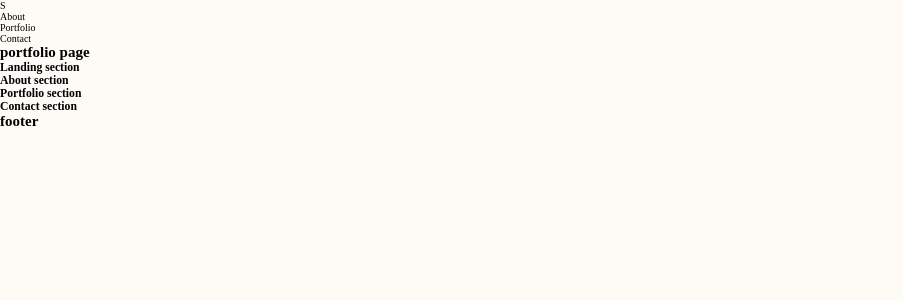
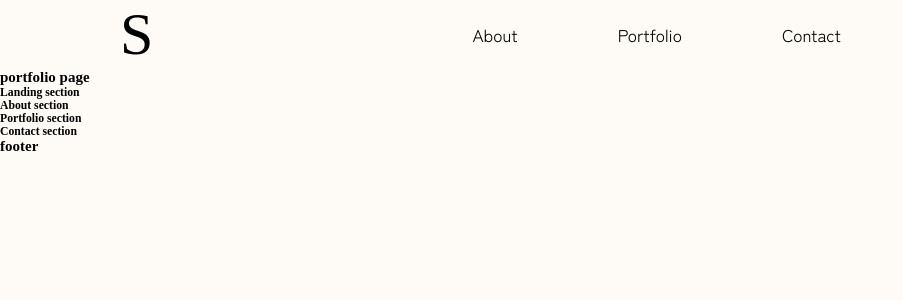
Before and after one commit to saraavvi/portfolio, a Vue app: page / in a window 1280 px wide. Shown: the top 300 px of the page, without its empty margins (0-903 px from the left). Built offline with nearby package versions, Linux system fonts and the light colour scheme; a web font is replaced by a local one.

Commit message:
:lipstick: add style to header

```diff
--- a/src/components/TheHeader.vue
+++ b/src/components/TheHeader.vue
@@ -1,12 +1,35 @@
 <template>
-    <header>
-        <nav>
-            <ul>
-                <li><a href="#landing">S</a></li>
-                <li><a href="#about">About</a></li>
-                <li><a href="#portfolio">Portfolio</a></li>
-                <li><a href="#contact">Contact</a></li>
-            </ul>
+        <nav class="nav">
+            <a class="logo" href="#landing">S</a>
+            <div class="links-container">
+                <a class="nav-link" href="#about">About</a>
+                <a class="nav-link" href="#portfolio">Portfolio</a>
+                <a class="nav-link" href="#contact">Contact</a>
+            </div>
         </nav>
-    </header>
 </template>
+
+<style scoped lang="scss">
+.nav {
+    display: flex;
+    padding: 0 12rem 0 12rem;
+
+    .logo {
+        font-size: 6rem;
+        font-family: $font-primary;
+    }
+    .links-container {
+        align-items: center;
+        flex: 1;
+        display: flex;
+        justify-content: center;
+
+        .nav-link {
+            font-family: $font-secondary;
+            font-size: 1.7rem;
+            padding: 0 5rem 0 5rem;
+        }
+    }
+}
+
+</style>
```
